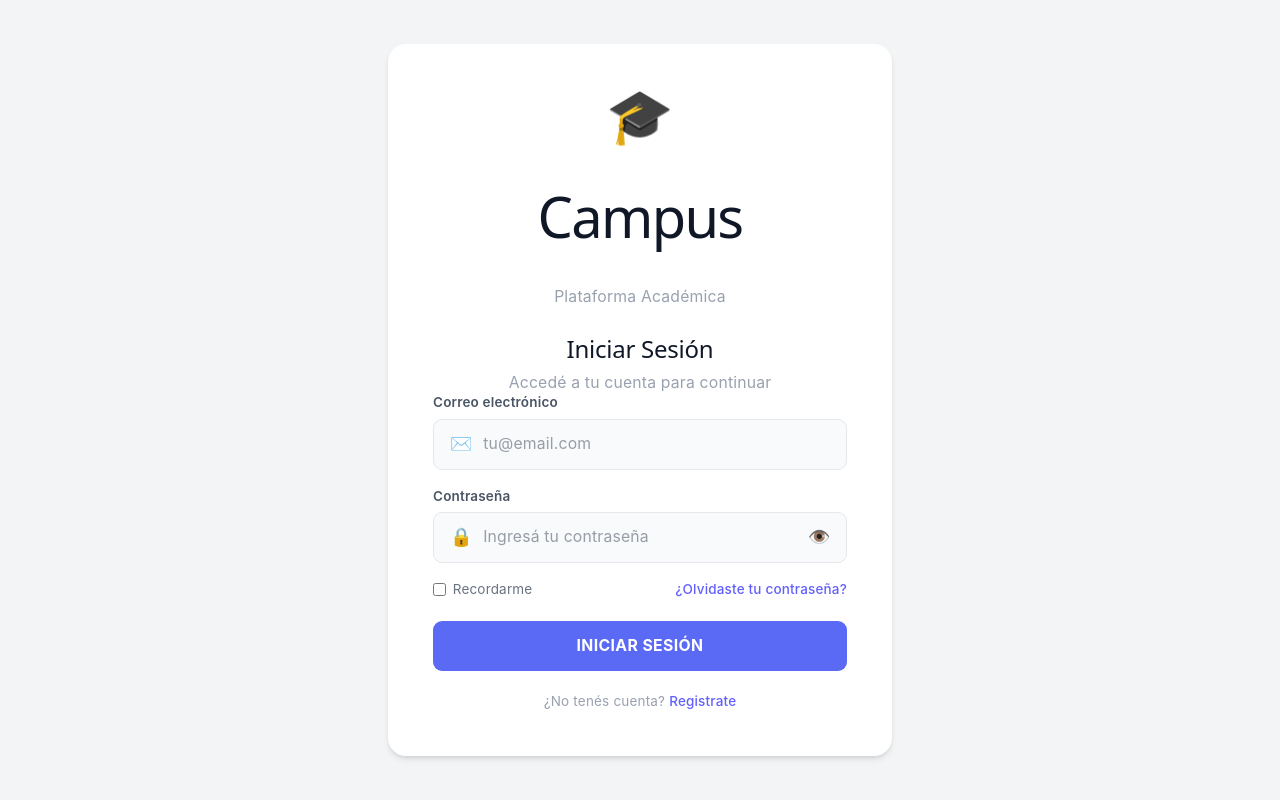
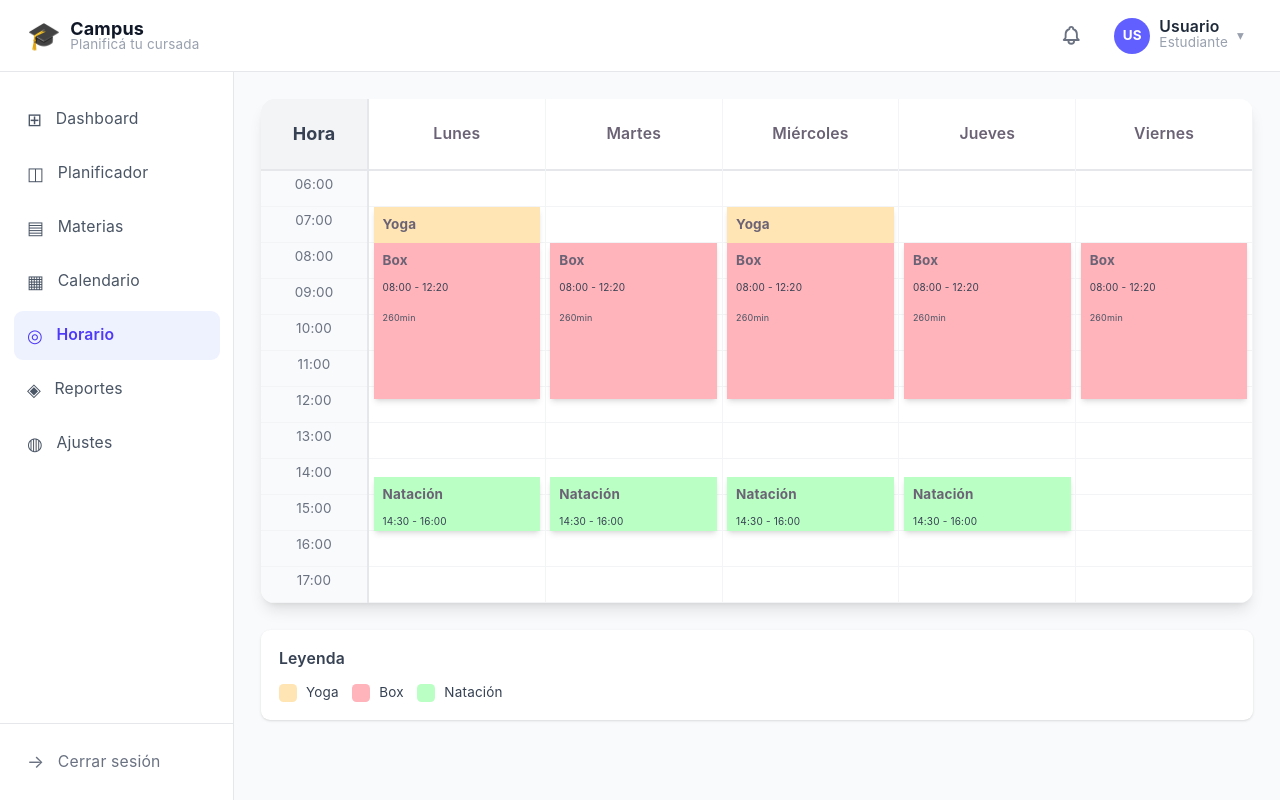
Before and after one commit to sciarramartin/PROYECTO-FINAL-GRUPO-8, a React app in the folder PRODUCTO/codigo-fuente/frontend/: page /Horario in a window 1280 px wide. Before the commit this address led to /login. Built offline with nearby package versions, Linux system fonts and the light colour scheme; the HTML template or start-up script is replaced by a standard one.

Commit message:
arreglando bug Horario

```diff
--- a/PRODUCTO/codigo-fuente/frontend/src/App.jsx
+++ b/PRODUCTO/codigo-fuente/frontend/src/App.jsx
@@ -29,11 +29,11 @@ const App = () => {
         } />
 
         <Route path="/Horario" element={
-          <RutaPrivada>
+          //<RutaPrivada>
             <Layout>
               <Horario/>
             </Layout>
-          </RutaPrivada>
+          //</RutaPrivada>
         } />
 
         <Route path="/" element={<Navigate to="/login" />} />
--- a/PRODUCTO/codigo-fuente/frontend/src/components/Us-8-Actividades-Personales/Horario.jsx
+++ b/PRODUCTO/codigo-fuente/frontend/src/components/Us-8-Actividades-Personales/Horario.jsx
@@ -61,7 +61,7 @@ const Horario = () => {
         return horas * 60 + minutos;
     };
 
-    const columns = useMemo(() => {
+    const diasActividades = useMemo(() => {
         const nuevasColumnas = [];
 
         actividades.forEach((actividad) => {
@@ -111,8 +111,36 @@ const Horario = () => {
 
     }, [actividades]);
 
+    const columns = useMemo(() => {
+        if (diasActividades.length > 2) {
+            return diasActividades;
+        }
+
+        const nuevasColumnas = [...diasActividades];
+
+        getDayNamesFromBitmask(31).forEach(([name, value]) => {
+            let columna = diasActividades.find(
+                (c) => c.id === value
+            );
+
+            if (!columna) {
+                columna = {
+                    id: value,
+                    title: name,
+                    data: []
+                };
+
+                nuevasColumnas.push(columna);
+            }
+
+        });
+        nuevasColumnas.sort((a, b) => a.id - b.id);
+        return nuevasColumnas
+
+    }, [diasActividades]);
+
     const { minHora, maxHora } = useMemo(() => {
-        if (!columns || columns.length === 0) {
+        if (actividades.length === 0 ) {
             return {
                 minHora: 6,
                 maxHora: 17
@@ -218,8 +246,8 @@ const Horario = () => {
                 color: actividadActualizada.color, // Mantener color existente o usar default
                 idUsuario: actividadActualizada.idUsuario
             };
-            PostActividad(nuevaActividad);
-
+            const actResp = PostActividad(nuevaActividad);
+            setActividades(prev => [...prev, actResp]);
         }
     };
 
```
